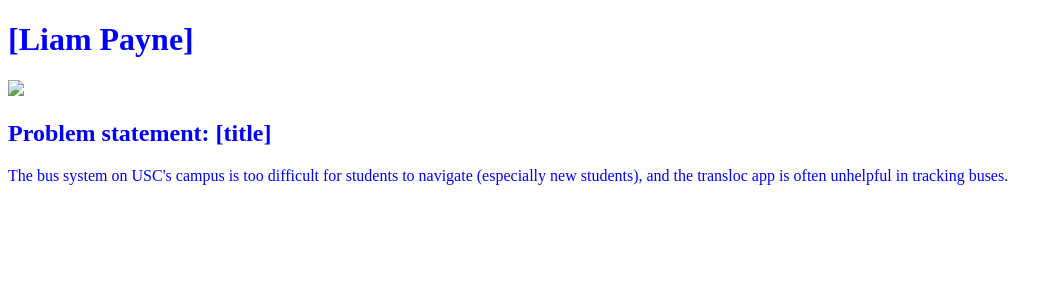
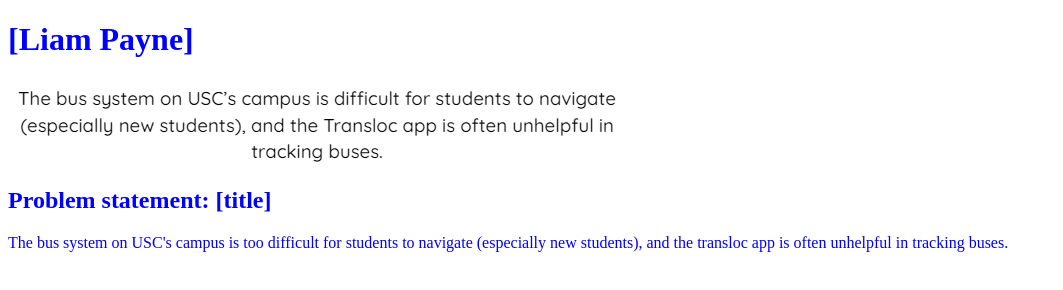
Before and after one commit to Liamnp21/Liamnp21.github.io, a plain HTML site: page index.html in a window 1280 px wide. Shown: the whole page, without its empty margins (0-1063 px from the left). Drawn offline with Linux system fonts and the light colour scheme.

Commit message:
Update index.html

```diff
--- a/index.html
+++ b/index.html
@@ -1,12 +1,12 @@
 <!DOCTYPE html>
 <html>
  <head>
- <title>CSCE 190: [Liam Payne]</title>
+ <title>CSCE 190: Liam Payne</title>
  </head>
  <body text="blue">
  <h1>[Liam Payne]</h1>
   <section class="assign">
-<img src="images/problem-statement.jpg" />
+<img src="problem-statement.jpg" />
 <section class="assign-det">
 <h2>Problem statement: [title]</h2>
 <p>
```
